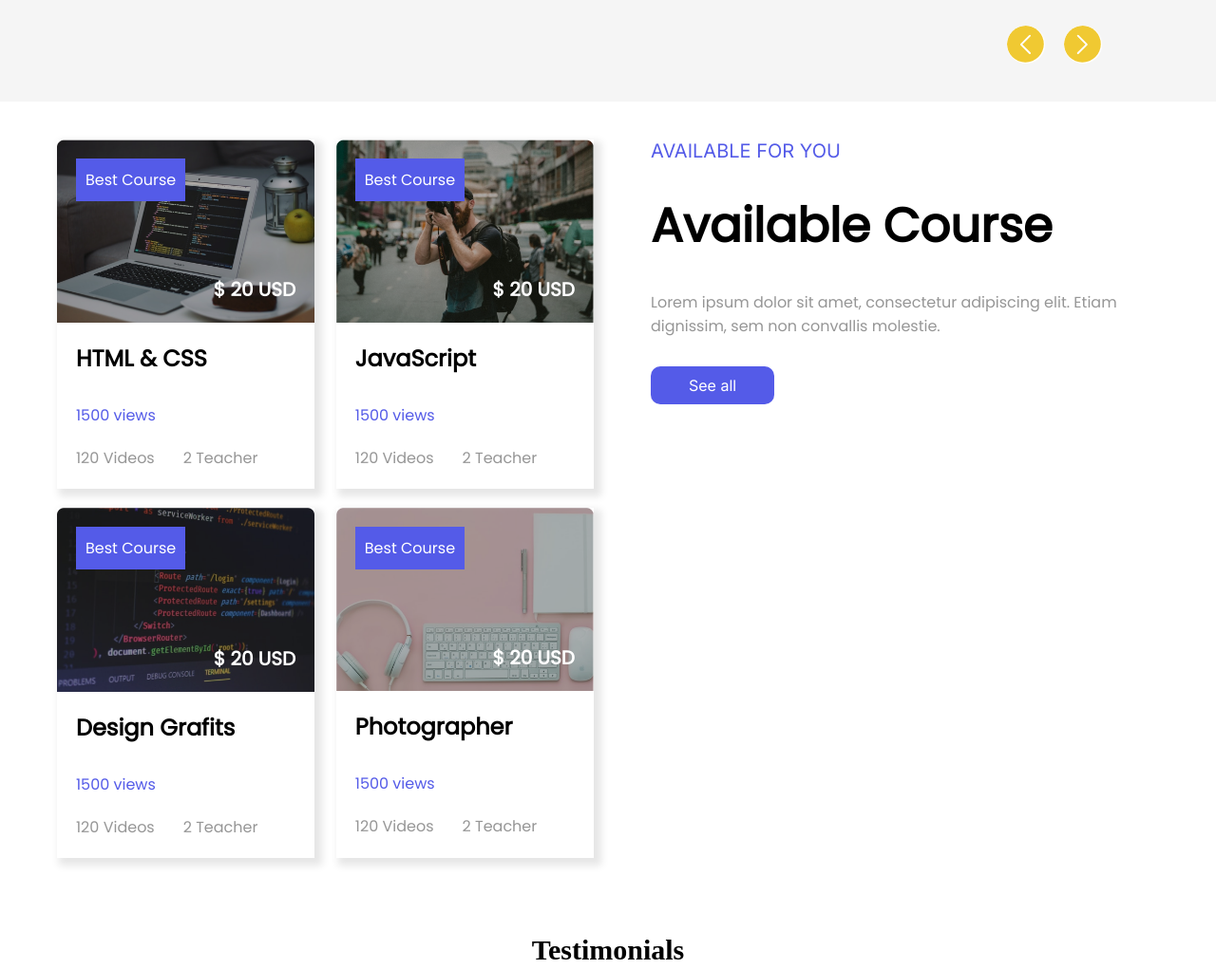
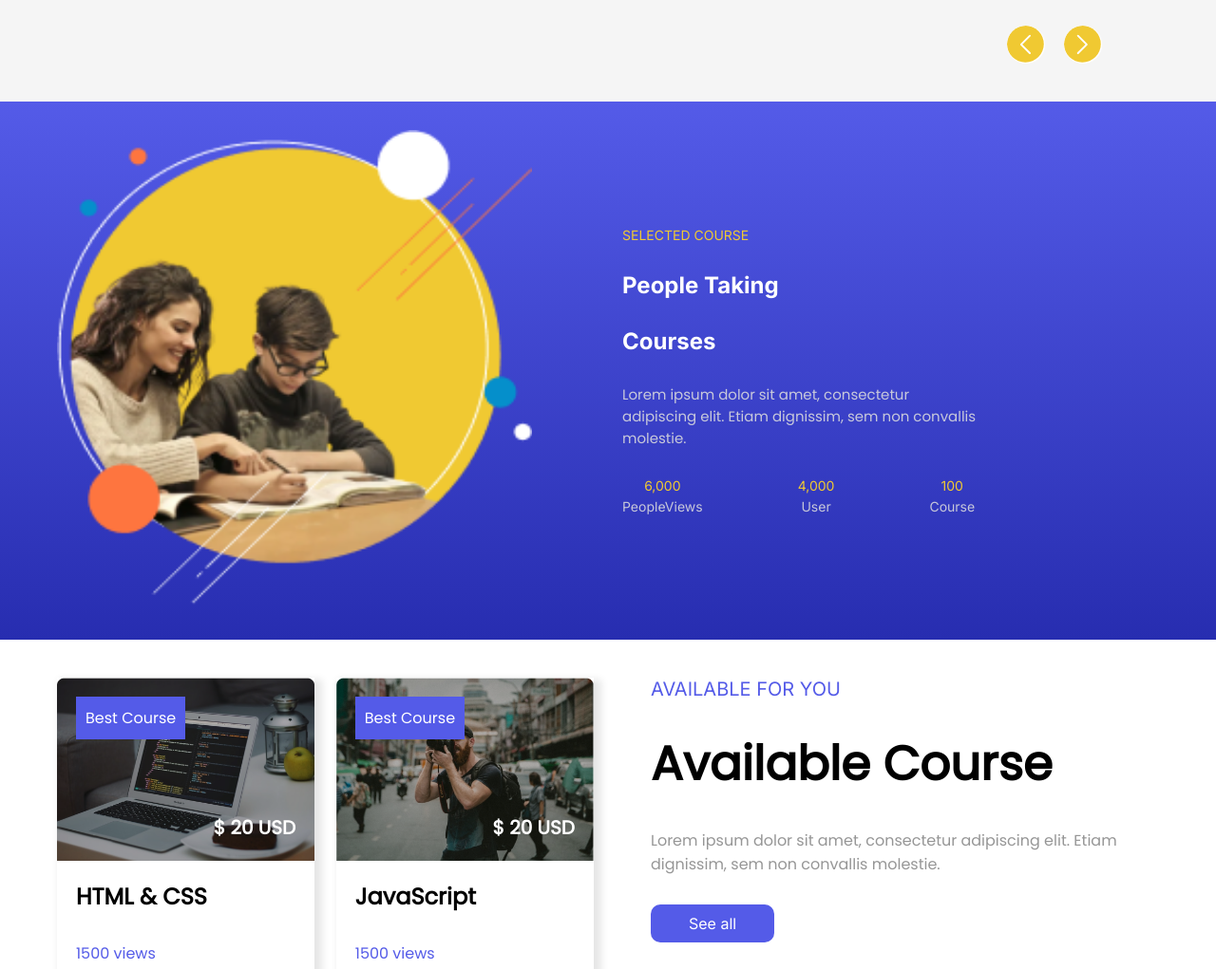
Before and after one commit to Yazan-Alsade/CourseDesign, a plain HTML site: page index.html in a window 1280 px wide. Shown: the part 1151-2172 px from the top of the page at 95% size. Drawn offline with Linux system fonts and the light colour scheme.

Commit message:
add final section (selected course)

```diff
--- a/assets/css/style.css
+++ b/assets/css/style.css
@@ -39,6 +39,7 @@ header {
   display: flex;
   align-items: center;
   gap: 10px;
+  flex-wrap: wrap;
 }
 .logo img {
   width: 35px;
@@ -68,6 +69,7 @@ header .auth a {
   font-size: 14px;
   display: flex;
   align-items: center;
+  flex-wrap: wrap;
 }
 header .auth .login {
   color: #545be8;
@@ -82,6 +84,7 @@ header .auth .login {
   background-color: #fff;
   display: flex;
   gap: 40px;
+  flex-wrap: wrap;
 }
 
 .find-course .left-find-course {
@@ -90,6 +93,7 @@ header .auth .login {
   display: flex;
   flex-direction: column;
   gap: 20px;
+  flex-wrap: wrap;
 }
 .find-course .left-find-course p:nth-child(1) {
   color: #545be8;
@@ -97,6 +101,7 @@ header .auth .login {
   width: fit-content;
   display: flex;
   flex-direction: column;
+  flex-wrap: wrap;
 }
 .find-course .left-find-course p:nth-child(1) span {
   color: #545be8;
@@ -128,11 +133,13 @@ header .auth .login {
   display: flex;
   gap: 30px;
   align-items: center;
+  flex-wrap: wrap;
 }
 .find-info-course .play-video {
   display: flex;
   align-items: center;
   gap: 7px;
+  flex-wrap: wrap;
 }
 
 .find-course .right-find-course {
@@ -157,27 +164,27 @@ header .auth .login {
   flex-direction: column;
   gap: 20px;
   padding: 40px 0;
+  flex-wrap: wrap;
 }
-.about .about-left span{
-  font-family: 'Inter';
+.about .about-left span {
+  font-family: "Inter";
   color: #545be8;
 }
-.about .about-left h1{
+.about .about-left h1 {
   font-size: 40px;
   /* background-color: beige; */
   width: 300px;
   font-weight: 700;
-  font-family: 'Inter';
+  font-family: "Inter";
 }
-.about .about-left p{
+.about .about-left p {
   width: 400px;
   font-size: 17px;
   color: #969696;
-
 }
 
 .about .about-right {
-  width: calc((100% - 30px)  * 2 / 3);
+  width: calc((100% - 30px) * 2 / 3);
   /* background-color: green; */
 }
 .about .about-right {
@@ -203,10 +210,11 @@ header .auth .login {
   display: flex;
   flex-direction: column;
   gap: 20px;
+  flex-wrap: wrap;
 }
 .about .about-right div h2 {
   color: #fff;
-  font-family: 'Inter';
+  font-family: "Inter";
   font-size: 18px;
 }
 .about .about-right div p {
@@ -214,16 +222,65 @@ header .auth .login {
   font-size: 14px;
   width: 200px;
 }
-.about .arrow{
+.about .arrow {
   display: flex;
   flex-direction: row;
-  /* align-items: center; */
   gap: 20px;
   justify-content: end;
-  /* background-color: red; */
+  flex-wrap: wrap;
   width: 100%;
   margin-right: 60px;
+}
+.selected-courses {
+  padding: 30px 0;
+  background: linear-gradient(180deg, #545be8 0%, #272db0 100%);
+}
+.selected-courses .left {
+  width: calc((100% - 30px) / 2);
+}
+.selected-courses .left img {
+  width: 500px;
+  height: 500px;
+  /* background-color: green; */
+}
+.selected-courses .right {
+  width: calc((100% - 30px) / 2);
+  display: flex;
+  flex-direction: column;
+  gap: 30px;
+  padding: 20px 0;
+  flex-wrap: wrap;
+}
 
+.selected-courses .right h2 {
+  color: #fff;
+  font-family: "Inter";
+}
+.selected-courses .right span {
+  color: #f0c932;
+  font-size: 14px;
+  font-family: "Inter";
+}
+.selected-courses .right p {
+  color: #dddd;
+  width: 380px;
+  font-size: 15px;
+}
+.selected-courses .right .selected-info {
+  display: flex;
+  align-items: center;
+  gap: 100px;
+  flex-wrap: wrap;
+}
+.selected-courses .right .selected-info .selected-data {
+  display: flex;
+  flex-direction: column;
+  align-items: center;
+  gap: 5px;
+  flex-wrap: wrap;
+}
+.selected-data span:nth-child(2) {
+  color: #dddd;
 }
 .courses {
   padding: 40px 0;
@@ -266,6 +323,7 @@ header .auth .login {
   width: 100%;
   height: 100%;
   padding: 20px;
+  flex-wrap: wrap;
 }
 .courses .course-info span:nth-child(1) {
   align-self: flex-start;
@@ -286,6 +344,7 @@ header .auth .login {
   display: flex;
   flex-direction: column;
   gap: 20px;
+  flex-wrap: wrap;
 }
 .courses .course-details .views {
   color: #545be8;
@@ -329,6 +388,7 @@ header .auth .login {
   flex-direction: column;
   gap: 30px;
   background-color: #fff;
+  flex-wrap: wrap;
 }
 .testimonials .testimonial {
   width: calc((100% - 30px) / 2);
@@ -405,6 +465,7 @@ footer .left {
   display: flex;
   flex-direction: column;
   gap: 30px;
+  flex-wrap: wrap;
 }
 footer .left p {
   color: #f4f4f4;
--- a/index.html
+++ b/index.html
@@ -257,6 +257,39 @@
                   stroke-linejoin="round"
                 />
               </svg>
+            </div>
+          </div>
+        </div>
+      </section>
+      <section class="selected-courses">
+        <div class="container">
+          <div class="row">
+            <div class="left">
+              <img src="assets/images/public/Group 1964.png" alt="" />
+            </div>
+            <div class="right">
+              <span>SELECTED COURSE</span>
+              <h2>People Taking</h2>
+              <h2>Courses</h2>
+              <p>
+                Lorem ipsum dolor sit amet, consectetur adipiscing elit. Etiam
+                dignissim, sem non convallis molestie.
+              </p>
+              <div class="selected-info">
+                <div class="selected-data">
+                  <span>6,000</span>
+                  <span>PeopleViews</span>
+                </div>
+
+                <div class="selected-data">
+                  <span>4,000</span>
+                  <span>User</span>
+                </div>
+                <div class="selected-data">
+                  <span>100</span>
+                  <span>Course</span>
+                </div>
+              </div>
             </div>
           </div>
         </div>
```
